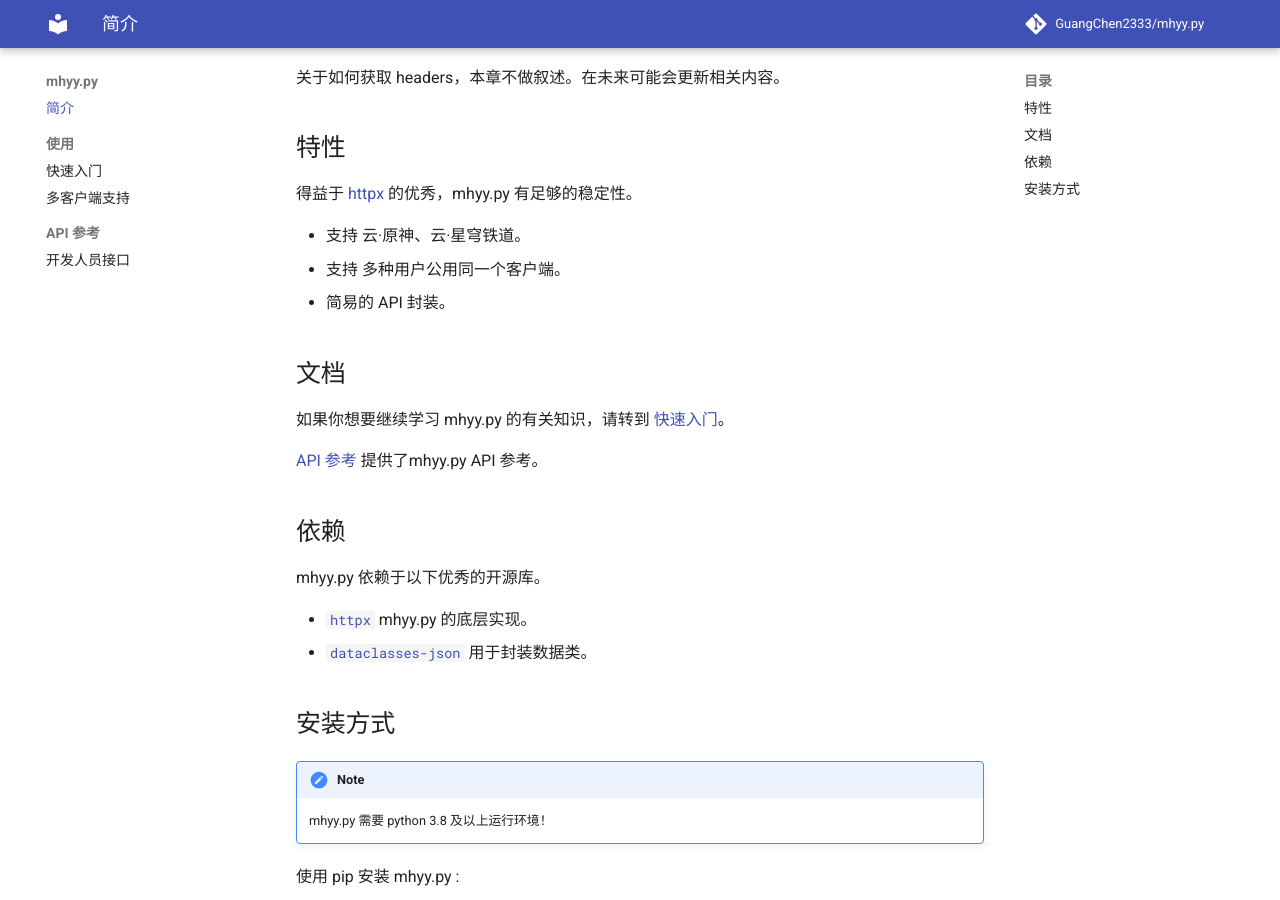
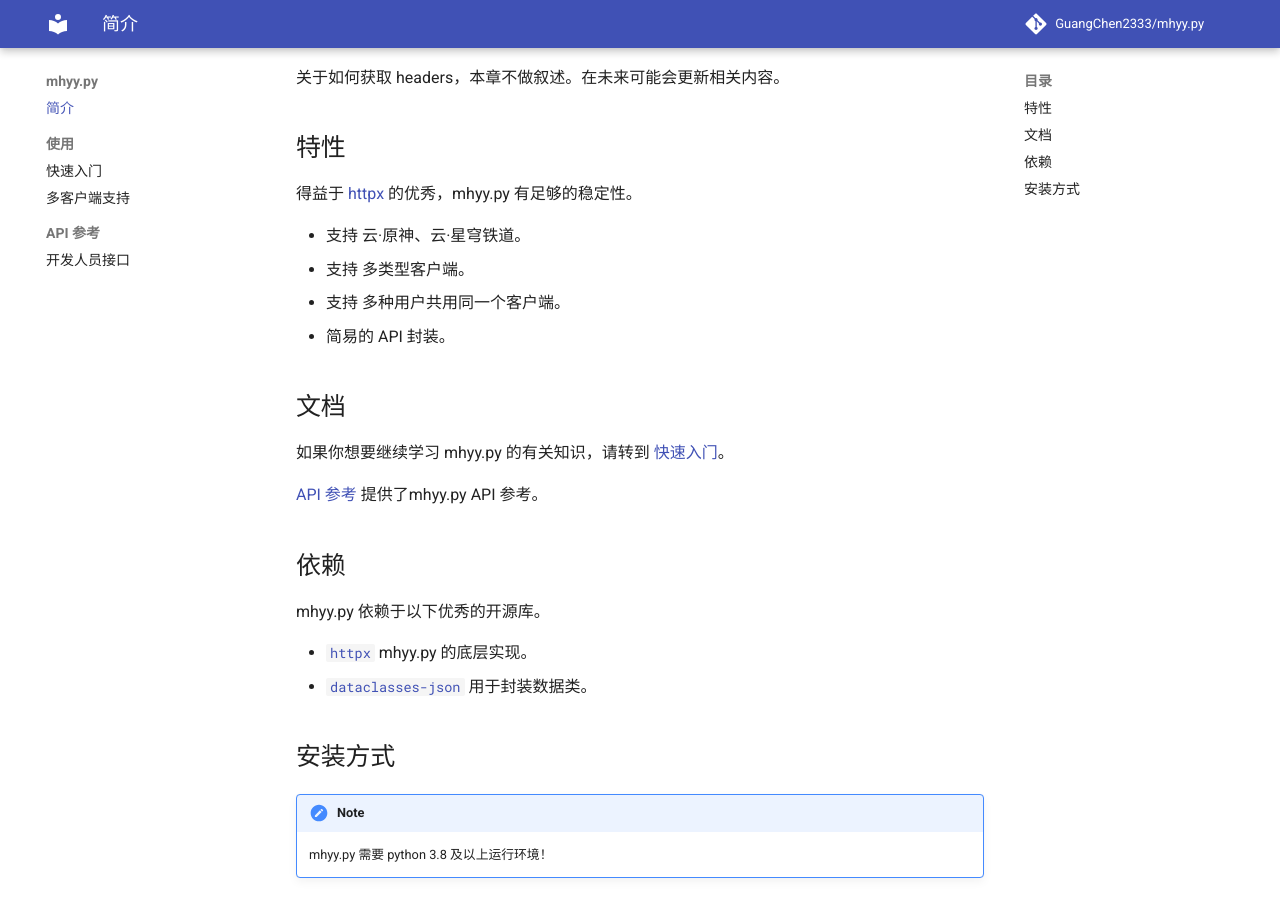
Before and after one commit to Mooneze/mhyy.py, an MkDocs documentation site: the page built from docs/index.md, in a window 1280 px wide and 900 px high, scrolled down 933 px. Built offline with MkDocs 1.6.1 and Material for MkDocs 9.7.7, drawn with Linux system fonts in a browser that asks for light colours; comment, search, counter and statistics services are not loaded.

Commit message:
doc: correct sth

```diff
--- a/docs/index.md
+++ b/docs/index.md
@@ -58,7 +58,8 @@
 得益于 [httpx](https://www.python-httpx.org/) 的优秀，mhyy.py 有足够的稳定性。
 
 - 支持 云·原神、云·星穹铁道。
-- 支持 多种用户公用同一个客户端。
+- 支持 多类型客户端。
+- 支持 多种用户共用同一个客户端。
 - 简易的 API 封装。
 
 ## 文档
```
Also changed, not shown: README.md (+1 -1 lines), docs/usage/quick_start.md (+0 -2 lines).
